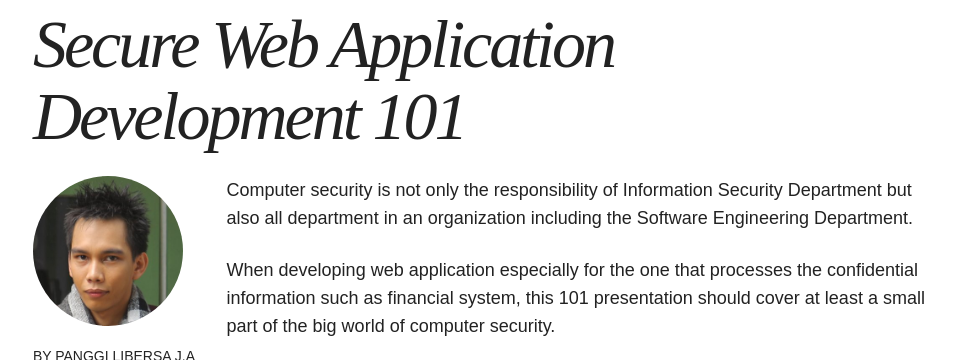
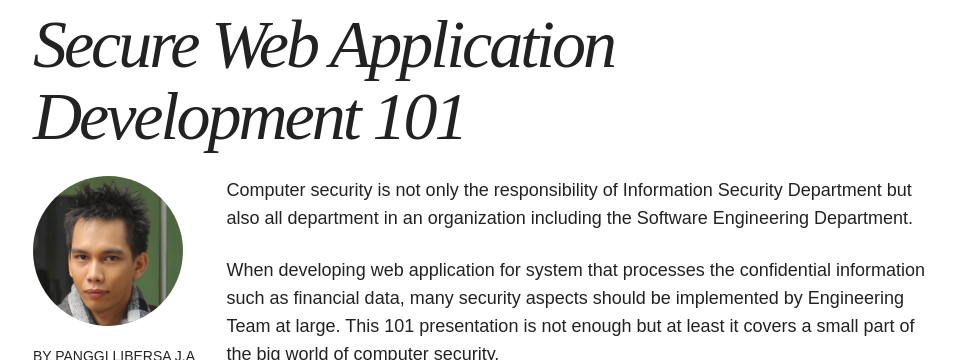
Before and after one commit to panggi/panggi.com, a Jekyll site: the page built from _posts/articles/2014-09-25-secure-web-application-development-101.md, in a window 1280 px wide and 900 px high, scrolled down 831 px, cut to the strip 0-360 px from the top of the window. Shown: the whole strip, without its empty margins (153-1108 px from the left). Built offline with Jekyll 4.4.1, drawn with Linux system fonts in a browser that asks for light colours; nearby versions of some CDN libraries; comment, search, counter and statistics services are not loaded.

Commit message:
edit secure web application development 101

```diff
--- a/_posts/articles/2014-09-25-secure-web-application-development-101.md
+++ b/_posts/articles/2014-09-25-secure-web-application-development-101.md
@@ -15,6 +15,6 @@ comments: true
 
 Computer security is not only the responsibility of Information Security Department but also all department in an organization including the Software Engineering Department.
 
-When developing web application especially for the one that processes the confidential information such as financial system, this 101 presentation should cover at least a small part of the big world of computer security.
+When developing web application for system that processes the confidential information such as financial data, many security aspects should be implemented by Engineering Team at large. This 101 presentation is not enough but at least it covers a small part of the big world of computer security.
 
 <script async class="speakerdeck-embed" data-id="ad91fe504f1d0131cd554e6c0a4e1025" data-ratio="1.77777777777778" src="//speakerdeck.com/assets/embed.js"></script>
```
